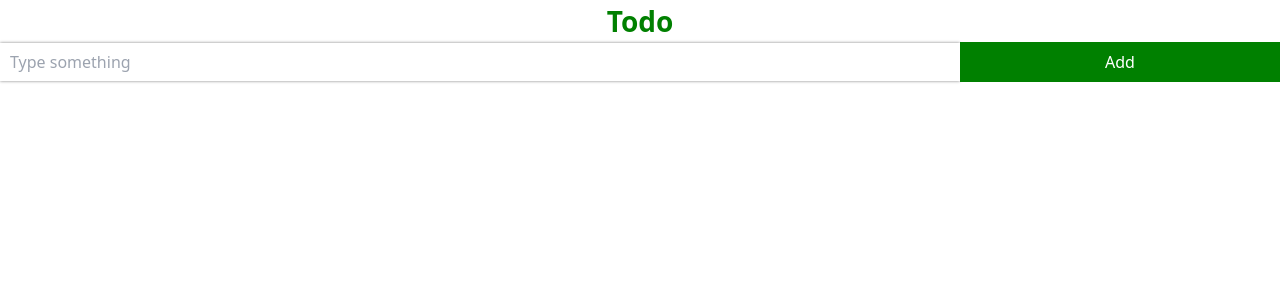
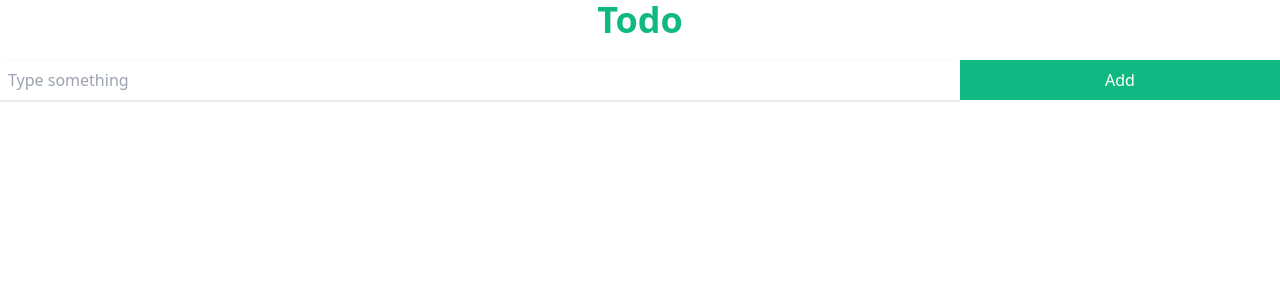
Before and after one commit to jahanzaibsheikh830/Next-Todo-With-Typecript-Tailwind, a Next.js app: page / in a window 1280 px wide. Shown: the top 300 px of the page. Built offline with nearby package versions, Linux system fonts and the light colour scheme.

Commit message:
Add files via upload

```diff
--- a/styles/index.css
+++ b/styles/index.css
@@ -1,33 +1,27 @@
 @tailwind base;
 @tailwind components;
 @tailwind utilities;
+
+@layer base {
+  .main {
+    @apply w-96 ml-auto mr-auto mt-0 mb-0 max-w-full p-5;
+  }
   .todo_heading {
-  text-align: center;
-  margin-bottom: 50;
+    @apply text-center mb-5;
   }
   .text_color {
-  color: green;
-  font-size: 28px;
-  font-weight: bold;
+    @apply text-green-500 text-4xl font-bold;
   }
   .text_field {
-  width: 75%;
-  padding: 7px 10px;
-  box-shadow: 0 0 3px grey;
-  outline: none;
+    @apply w-3/4 p-2 shadow outline-none;
+  }
+  .text_field_update {
+    @apply w-3/4 p-2 outline-none bg-white;
   }
   .btn_big {
-  width: 25%;
-  background-color: green;
-  color: #fff;
-  padding: 8px;
-  text-transform: capitalize;
+    @apply w-1/4	bg-green-500 text-white p-2 capitalize;
   }
   .btn_small {
-  background-color: green;
-  color: #fff;
-  padding: 5px 10px;
-  border-radius: 10px;
-  font-size: 12px;
-  text-transform: capitalize;
+    @apply bg-green-500 text-white p-2 rounded text-xs capitalize;
   }
+}
```
Lines whose indentation alone changed are shown as unchanged.
